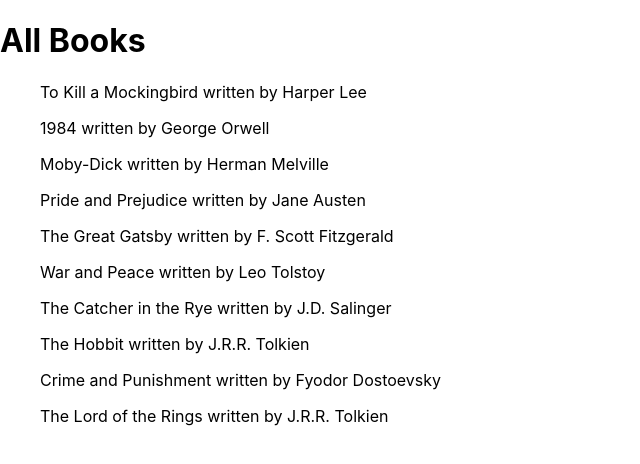
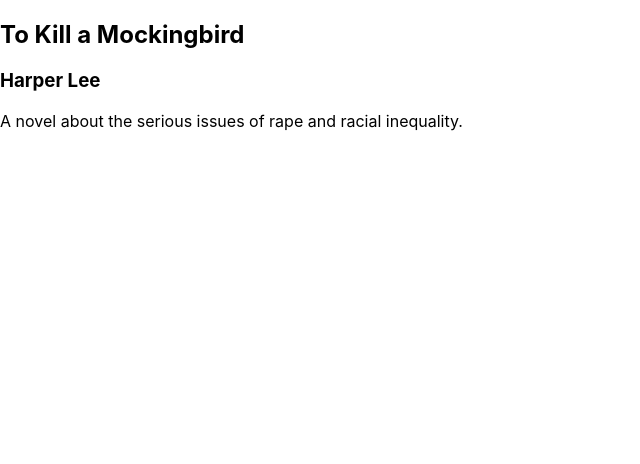
Before and after one commit to siddhi-gargs/Book-app, a React (Create React App) app: page /books/1 in a window 1280 px wide. Shown: the top 464 px of the page, without its empty margins (0-640 px from the left). Built offline with nearby package versions, Linux system fonts and the light colour scheme.

Commit message:
Can add dynamic parameter in url

```diff
--- a/src/App.js
+++ b/src/App.js
@@ -1,12 +1,28 @@
 import BookProvider from "./BooksProvider";
 import Book from "./Components/Book";
+import SpecificBook from "./Components/SpecificBook";
 import "./App.css";
+import {
+  Navigate,
+  Route,
+  BrowserRouter as Router,
+  Routes,
+} from "react-router-dom";
 
 function App() {
   return (
-    <BookProvider>
-      <Book></Book>
-    </BookProvider>
+    <Router>
+      <BookProvider>
+        <Routes>
+          <Route path="/" element={<Book></Book>}></Route>
+          <Route path="/books" element={<Navigate to="/"></Navigate>}></Route>
+          <Route
+            path="/books/:bookId"
+            element={<SpecificBook></SpecificBook>}
+          ></Route>
+        </Routes>
+      </BookProvider>
+    </Router>
   );
 }
 
--- a/src/Components/Book.js
+++ b/src/Components/Book.js
@@ -3,6 +3,10 @@
 
 export default function Book() {
   const books = useContext(BookContext);
+
+  if (!books || books.length === 0) {
+    return <div>Loading books...</div>;
+  }
 
   return (
     <div>
--- /dev/null
+++ b/src/Components/SpecificBook.js
@@ -0,0 +1,26 @@
+import React, { useContext } from "react";
+import { BookContext } from "../BooksProvider";
+import { useParams } from "react-router-dom";
+
+export default function SpecificBook() {
+  const { bookId } = useParams();
+  const books = useContext(BookContext);
+
+  if (!books || books.length === 0) {
+    return <div>Loading book details...</div>;
+  }
+
+  const book = books.find((book) => book.id === parseInt(bookId));
+
+  if (!book) {
+    return <div>Book not found.</div>;
+  }
+
+  return (
+    <div key={book.id}>
+      <h2>{book.title}</h2>
+      <h3>{book.author}</h3>
+      <p>{book.description}</p>
+    </div>
+  );
+}
```
